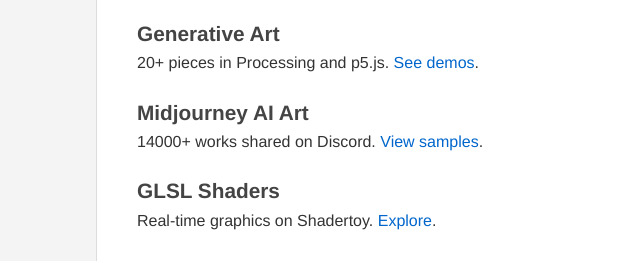
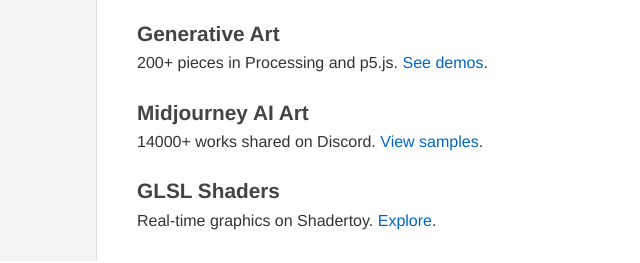
Before and after one commit to Yazdanpour/yazdanpour.github.io, a plain HTML site: page index.html in a window 1280 px wide. Shown: the part 539-802 px from the top of the page, 153-793 px from the left. Drawn offline with Linux system fonts and the light colour scheme.

Commit message:
Update index.html

```diff
--- a/index.html
+++ b/index.html
@@ -44,7 +44,7 @@
                 </div>
                 <div class="project">
                     <h2>Generative Art</h2>
-                    <p>20+ pieces in Processing and p5.js. <a href="#">See demos</a>.</p>
+                    <p>200+ pieces in Processing and p5.js. <a href="#">See demos</a>.</p>
                 </div>
                 <div class="project">
                     <h2>Midjourney AI Art</h2>
```
